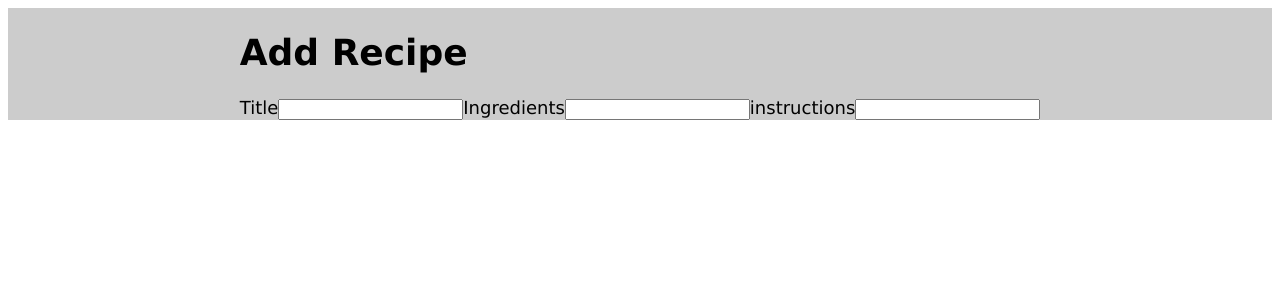
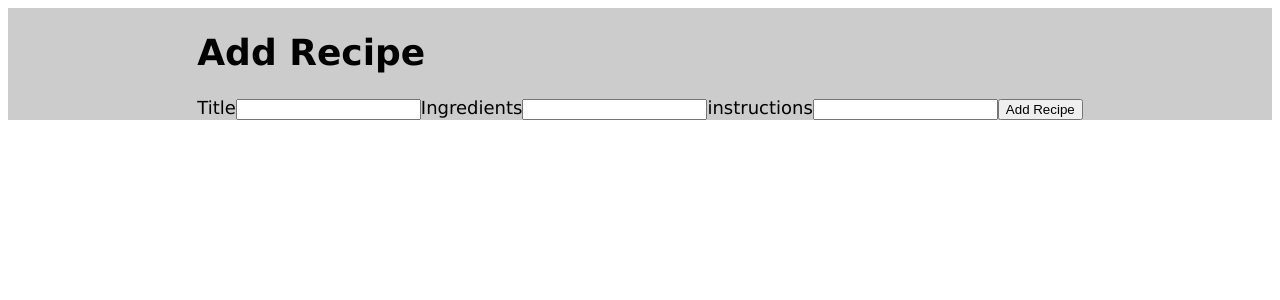
Before and after one commit to ovsundal/sundal-recipes-frontend, a React (Create React App) app: page /add-recipe in a window 1280 px wide. Shown: the top 300 px of the page. Built offline with nearby package versions, Linux system fonts and the light colour scheme.

Commit message:
hookup AddRecipe to backend endpoint

```diff
--- a/package.json
+++ b/package.json
@@ -1,5 +1,5 @@
 {
-  "name": "react-typescript-frontend-boilerplate",
+  "name": "sundal-recipes-frontend",
   "version": "0.1.0",
   "private": true,
   "dependencies": {
--- a/src/recipes/AddRecipe.tsx
+++ b/src/recipes/AddRecipe.tsx
@@ -21,8 +21,35 @@ export const AddRecipe: React.FC<IAddRecipeProps> = ({}) => {
     }
   };
 
+  const submitForm = async (e: React.FormEvent) => {
+    e.preventDefault();
+
+    try {
+        const payloadJson = {
+            title,
+            ingredients,
+            instructions
+        };
+
+      const response = await fetch(
+        "https://sundal-recipes.herokuapp.com/api/recipes/addRecipe",
+        // "http://localhost:5000/api/recipes/addRecipe",
+        {
+          method: "POST",
+          body: JSON.stringify(payloadJson),
+            headers: {
+                "Content-Type": "application/json"
+            }
+        }
+      );
+      console.log(response);
+    } catch (e) {
+      console.log("failed to add recipe: ", e.toString());
+    }
+  };
+
   return (
-    <AddRecipeWrapper>
+    <AddRecipeWrapper onSubmit={submitForm}>
       <h1>Add Recipe</h1>
       <label>
         Title
@@ -51,6 +78,7 @@ export const AddRecipe: React.FC<IAddRecipeProps> = ({}) => {
           onChange={updateFieldValue}
         />
       </label>
+      <button type={"submit"}>Add Recipe</button>
     </AddRecipeWrapper>
   );
 };
```
